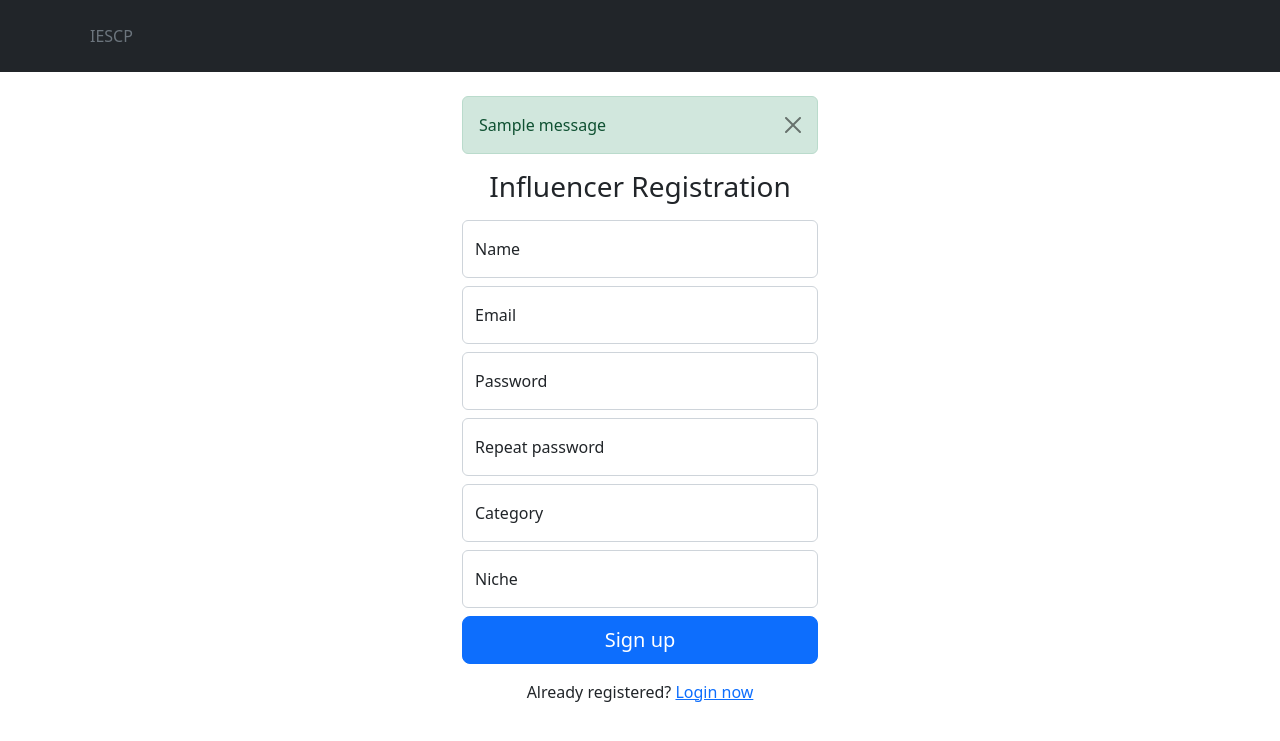
After one commit to 21f1001662/IESCP-MAD-I, a Flask app: page /influencer/register in a window 1280 px wide. The commit adds this page. Shown: the top 741 px of the page. Run offline with Flask 2, Linux system fonts and the light colour scheme; tables that the repository leaves empty hold one stand-in row (values such as "Sample post"); one stand-in notice (Sample message) is shown; parts of the project's set-up code (start-up, migrations or seed data) failed here and were passed over.

Commit message:
add Influencer table and role Influencer

```diff
--- a/src/__init__.py
+++ b/src/__init__.py
@@ -18,13 +18,16 @@ migrate = Migrate(app, db)
 from src.core.views import core_bp
 from src.admin.views import admin_bp
 from src.sponsor.views import sponsor_bp
+from src.influencer.views import influencer_bp
 
 app.register_blueprint(core_bp)
 app.register_blueprint(admin_bp, url_prefix="/admin")
 app.register_blueprint(sponsor_bp, url_prefix="/sponsor")
+app.register_blueprint(influencer_bp, url_prefix="/influencer")
 
 from src.admin.models import Admin
 from src.sponsor.models import Sponsor
+from src.influencer.models import Influencer
 
 login_manager.login_view = "sponsor.login"
 login_manager.login_message_category = "danger"
@@ -35,6 +38,8 @@ def load_user(user_id):
         return Admin.query.filter(Admin.id == int(user_id)).first()
     elif session.get("role") == "sponsor":
         return Sponsor.query.filter(Sponsor.id == int(user_id)).first()
+    elif session.get("role") == "influencer":
+        return Influencer.query.filter(Influencer.id == int(user_id)).first()
     return None
 
 @app.errorhandler(401)
--- /dev/null
+++ b/src/influencer/forms.py
@@ -0,0 +1,40 @@
+from flask_wtf import FlaskForm
+from wtforms import EmailField, PasswordField, StringField, IntegerField
+from wtforms.validators import DataRequired, Email, EqualTo, Length
+from src.influencer.models import Influencer
+
+class InfluencerLoginForm(FlaskForm):
+    email = EmailField("Email", validators=[DataRequired(), Email()])
+    password = PasswordField("Password", validators=[DataRequired()])
+
+class InfluencerRegisterForm(FlaskForm):
+    email = EmailField(
+        "Email", validators=[DataRequired(), Email(message=None), Length(min=6, max=40)]
+    )
+    password = PasswordField(
+        "Password", validators=[DataRequired(), Length(min=6, max=25)]
+    )
+    confirm = PasswordField(
+        "Repeat password",
+        validators=[
+            DataRequired(),
+            EqualTo("password", message="Passwords must match."),
+        ],
+    )
+    name = StringField("Name", validators=[DataRequired()])
+    category = StringField("Category", validators=[DataRequired()])
+    niche = StringField("Niche", validators=[DataRequired()])
+
+
+    def validate(self, extra_validators=None):
+        initial_validation = super(InfluencerRegisterForm, self).validate(extra_validators)
+        if not initial_validation:
+            return False
+        influencer = Influencer.query.filter_by(email=self.email.data).first()
+        if influencer:
+            self.email.errors.append("influencer Email already registered")
+            return False
+        if self.password.data != self.confirm.data:
+            self.password.errors.append("Passwords must match")
+            return False
+        return True
--- /dev/null
+++ b/src/influencer/views.py
@@ -0,0 +1,71 @@
+from flask import session, Blueprint, render_template, request, flash, redirect, url_for
+from flask_login import login_user, logout_user, current_user, login_required
+from .forms import InfluencerLoginForm, InfluencerRegisterForm
+
+from src import bcrypt, db
+from src.influencer.models import Influencer
+
+influencer_bp = Blueprint("influencer", __name__)
+
+
+@influencer_bp.route("/dashboard")
+@login_required
+def dashboard():
+    if current_user.is_authenticated and session.get("role") == "influencer":
+        return render_template("influencer/dashboard.html")
+    else:
+        return redirect(url_for("influencer.login"))
+
+@influencer_bp.route("/register", methods=["GET", "POST"])
+def register():
+    if current_user.is_authenticated and session.get("role") == "influencer":
+        flash("You are already registered.", "info")
+        return redirect(url_for("influencer.dashboard"))
+    form = InfluencerRegisterForm(request.form)
+    if form.validate_on_submit():
+        influencer = Influencer(
+            email=form.email.data,
+            password=form.password.data,
+            name=form.name.data,
+            category=form.category.data,
+            niche=form.niche.data
+        )
+        db.session.add(influencer)
+        db.session.commit()
+
+        session["role"] = "influencer"  # add role to session
+        login_user(influencer)
+        flash("You registered and are now logged in. Welcome!", "success")
+
+        return redirect(url_for("influencer.dashboard"))
+
+    return render_template("influencer/register.html", form=form)
+
+@influencer_bp.route("/login", methods=["GET", "POST"])
+def login():
+    if current_user.is_authenticated and session.get("role") == "influencer":
+        flash("You are already registered.", "info")
+        return redirect(url_for("influencer.dashboard"))
+
+    form = InfluencerLoginForm(request.form)
+
+    if form.validate_on_submit():
+        user = Influencer.query.filter_by(email=form.email.data).first()
+        if user and bcrypt.check_password_hash(user.password, request.form["password"]):
+            session["role"] = "influencer"  # add role to session
+            login_user(user)
+            return redirect(url_for("influencer.dashboard"))
+        else:
+            flash("Invalid email and/or password.", "danger")
+            return render_template("influencer/login.html", form=form)
+
+
+    # This is for handling a GET request
+    return render_template("influencer/login.html", form=form)
+
+@influencer_bp.route("/logout")
+@login_required
+def logout():
+    logout_user()
+    flash("You were logged out.", "success")
+    return redirect(url_for("influencer.login"))
--- /dev/null
+++ b/src/templates/influencer/register.html
@@ -0,0 +1,148 @@
+<!DOCTYPE html>
+<html lang="en">
+
+<head>
+  <meta charset="utf-8">
+  <title>Influencer Registration</title>
+  <!-- meta -->
+  <meta name="description" content="">
+  <meta name="author" content="">
+  <meta name="viewport" content="width=device-width,initial-scale=1">
+  <!-- styles -->
+  <!-- CSS only -->
+  <link href="https://cdn.jsdelivr.net/npm/bootstrap@5.2.0/dist/css/bootstrap.min.css" rel="stylesheet"
+    integrity="sha384-gH2yIJqKdNHPEq0n4Mqa/HGKIhSkIHeL5AyhkYV8i59U5AR6csBvApHHNl/vI1Bx" crossorigin="anonymous">
+  <link rel="stylesheet" href="{{url_for('static', filename=" styles.css")}}">
+  {% block css %}{% endblock %}
+</head>
+
+<body>
+
+  <!-- Navigation -->
+  <header class="p-3 text-bg-dark">
+    <div class="container">
+      <div class="d-flex flex-wrap align-items-center justify-content-center justify-content-lg-start">
+        <ul class="nav col-12 col-lg-auto me-lg-auto mb-2 justify-content-center mb-md-0">
+          <li><a href="{{ url_for('core.home') }}" class="nav-link px-2 text-secondary">IESCP</a></li>
+        </ul>
+      </div>
+    </div>
+  </header>
+
+  <div class="container">
+
+    <br>
+
+    <!-- messages -->
+    {% with messages = get_flashed_messages(with_categories=true) %}
+    {% if messages %}
+    <div class="row">
+      <div class="col-md-4"></div>
+      <div class="col-md-4">
+        {% for category, message in messages %}
+        <div class="alert alert-{{ category }} alert-dismissible fade show" role="alert">
+          {{message}}
+          <button type="button" class="btn-close" data-bs-dismiss="alert" aria-label="Close"></button>
+        </div>
+        {% endfor %}
+      </div>
+      <div class="col-md-4"></div>
+    </div>
+    {% endif %}
+    {% endwith %}
+
+    <!-- child template -->
+    <div class="row">
+      <div class="col-md-4"></div>
+      <div class="col-md-4">
+        <main class="form-signin w-100 m-auto">
+          <form role="form" method="post" action="">
+            {{ form.csrf_token }}
+            <h1 class="h3 mb-3 fw-normal text-center">Influencer Registration</h1>
+
+            <div class="form-floating">
+              {{ form.name(placeholder="Name", class="form-control mb-2") }}
+              {{ form.name.label }}
+              {% if form.name.errors %}
+              {% for error in form.name.errors %}
+              <div class="alert alert-danger" role="alert">
+                {{ error }}
+              </div>
+              {% endfor %}
+              {% endif %}
+            </div>
+            <div class="form-floating">
+              {{ form.email(placeholder="email", class="form-control mb-2") }}
+              {{ form.email.label }}
+              {% if form.email.errors %}
+              {% for error in form.email.errors %}
+              <div class="alert alert-danger" role="alert">
+                {{ error }}
+              </div>
+              {% endfor %}
+              {% endif %}
+            </div>
+            <div class="form-floating">
+              {{ form.password(placeholder="password", class="form-control mb-2") }}
+              {{ form.password.label }}
+              {% if form.password.errors %}
+              {% for error in form.password.errors %}
+              <div class="alert alert-danger" role="alert">
+                {{ error }}
+              </div>
+              {% endfor %}
+              {% endif %}
+            </div>
+            <div class="form-floating">
+              {{ form.confirm(placeholder="Confirm Password", class="form-control mb-2") }}
+              {{ form.confirm.label }}
+              {% if form.confirm.errors %}
+              {% for error in form.confirm.errors %}
+              <div class="alert alert-danger" role="alert">
+                {{ error }}
+              </div>
+              {% endfor %}
+              {% endif %}
+            </div>
+            <div class="form-floating">
+              {{ form.category(placeholder="Category", class="form-control mb-2") }}
+              {{ form.category.label }}
+              {% if form.category.errors %}
+              {% for error in form.category.errors %}
+              <div class="alert alert-danger" role="alert">
+                {{ error }}
+              </div>
+              {% endfor %}
+              {% endif %}
+            </div>
+            <div class="form-floating">
+              {{ form.niche(placeholder="Niche", class="form-control mb-2") }}
+              {{ form.niche.label }}
+              {% if form.niche.errors %}
+              {% for error in form.niche.errors %}
+              <div class="alert alert-danger" role="alert">
+                {{ error }}
+              </div>
+              {% endfor %}
+              {% endif %}
+            </div>
+            <button class="w-100 btn btn-lg btn-primary" type="submit">Sign up</button>
+            <p class="text-center mt-3">Already registered? <a href="{{ url_for('influencer.login') }}">Login now</a></p>
+          </form>
+        </main>
+      </div>
+      <div class="col-md-4"></div>
+    </div>
+  </div>
+
+  <!-- scripts -->
+  <script src="https://code.jquery.com/jquery-3.6.1.min.js" type="text/javascript"></script>
+  <!-- JavaScript Bundle with Popper -->
+  <script src="https://cdn.jsdelivr.net/npm/bootstrap@5.2.0/dist/js/bootstrap.bundle.min.js"
+    integrity="sha384-A3rJD856KowSb7dwlZdYEkO39Gagi7vIsF0jrRAoQmDKKtQBHUuLZ9AsSv4jD4Xa"
+    crossorigin="anonymous"></script>
+  {% block js %}{% endblock %}
+
+</body>
+
+</html>
--- a/src/templates/sponsor/register.html
+++ b/src/templates/sponsor/register.html
@@ -127,7 +127,7 @@
               {% endif %}
             </div>
             <button class="w-100 btn btn-lg btn-primary" type="submit">Sign up</button>
-            <p class="text-center mt-3">Already registered? <a href="{{ url_for('admin.login') }}">Login now</a></p>
+            <p class="text-center mt-3">Already registered? <a href="{{ url_for('sponsor.login') }}">Login now</a></p>
           </form>
         </main>
       </div>
```
Also changed, not shown: src/influencer/models.py (added, +29 -0 lines), src/templates/influencer/dashboard.html (added, +39 -0 lines), src/templates/influencer/login.html (added, +105 -0 lines), src/templates/influencer/navbar.html (added, +15 -0 lines), src/influencer/__init__.py (added).
